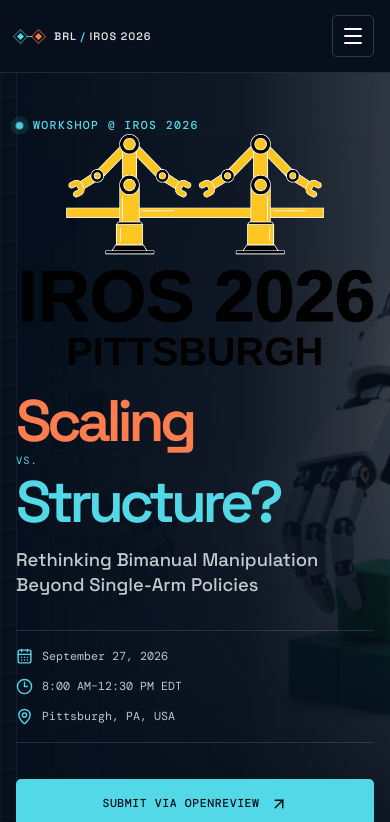
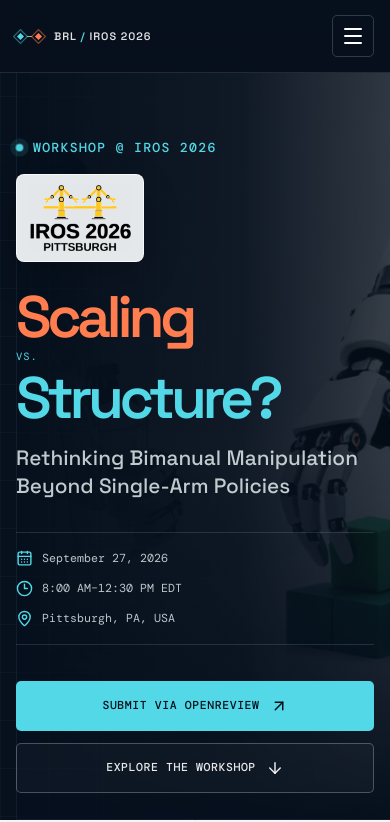
Before and after one commit to bimanual-robot-learning/bimanual-robot-learning.github.io, a React (Vite) app: page / in a window 390 px wide. Shown: the top 822 px of the page. Built offline with nearby package versions, Linux system fonts and the light colour scheme.

Commit message:
improve hero and CFP typography

```diff
--- a/src/App.css
+++ b/src/App.css
@@ -245,7 +245,26 @@
   padding-top: 88px;
 }
 
-.hero__eyebrow,
+.hero__brand-row {
+  display: flex;
+  max-width: 760px;
+  align-items: center;
+  justify-content: space-between;
+  gap: 24px;
+}
+
+.hero__eyebrow {
+  display: inline-flex;
+  align-items: center;
+  gap: 10px;
+  color: var(--cyan);
+  font-family: var(--font-mono);
+  font-size: 0.82rem;
+  font-weight: 500;
+  letter-spacing: 0.1em;
+  text-transform: uppercase;
+}
+
 .footer-kicker {
   display: inline-flex;
   align-items: center;
@@ -256,6 +275,34 @@
   font-weight: 500;
   letter-spacing: 0.12em;
   text-transform: uppercase;
+}
+
+.hero__conference-brand {
+  display: flex;
+  width: 148px;
+  padding: 10px 12px;
+  flex: 0 0 auto;
+  background: rgba(248, 251, 252, 0.92);
+  border: 1px solid rgba(255, 255, 255, 0.72);
+  border-radius: 8px;
+  box-shadow: 0 14px 36px rgba(0, 0, 0, 0.2);
+  transition: transform 180ms ease, background 180ms ease;
+}
+
+.hero__conference-brand:hover {
+  background: var(--white);
+  transform: translateY(-2px);
+}
+
+.hero__conference-brand:focus-visible {
+  outline: 3px solid var(--orange);
+  outline-offset: 4px;
+}
+
+.hero__conference-brand img {
+  display: block;
+  width: 100%;
+  height: auto;
 }
 
 .live-dot {
@@ -302,7 +349,7 @@
   margin-bottom: 32px;
   color: rgba(230, 240, 242, 0.83);
   font-family: var(--font-display);
-  font-size: clamp(1.15rem, 2vw, 1.55rem);
+  font-size: clamp(1.3rem, 2.1vw, 1.75rem);
   font-weight: 500;
   line-height: 1.35;
 }
@@ -870,7 +917,7 @@
 }
 
 .topic-card {
-  min-height: 360px;
+  min-height: 380px;
   padding: 28px;
   background: rgba(255, 255, 255, 0.035);
   border: 1px solid var(--line-dark);
@@ -913,10 +960,10 @@
 .topic-card li {
   position: relative;
   padding: 12px 0 12px 18px;
-  color: var(--slate-light);
+  color: rgba(220, 234, 236, 0.86);
   border-top: 1px solid var(--line-dark);
-  font-size: 0.8rem;
-  line-height: 1.6;
+  font-size: 0.92rem;
+  line-height: 1.55;
 }
 
 .topic-card li::before {
@@ -1336,6 +1383,10 @@
     padding-top: 96px;
   }
 
+  .hero__conference-brand {
+    width: 138px;
+  }
+
   .topic-grid {
     grid-template-columns: 1fr;
   }
@@ -1545,6 +1596,16 @@
     padding-top: 112px;
   }
 
+  .hero__brand-row {
+    align-items: flex-start;
+    flex-direction: column;
+    gap: 18px;
+  }
+
+  .hero__conference-brand {
+    width: 128px;
+  }
+
   .hero h1 {
     display: block;
     line-height: 0.91;
```
Also changed, not shown: 1 other file (tests, documents, lock files or other folders).
